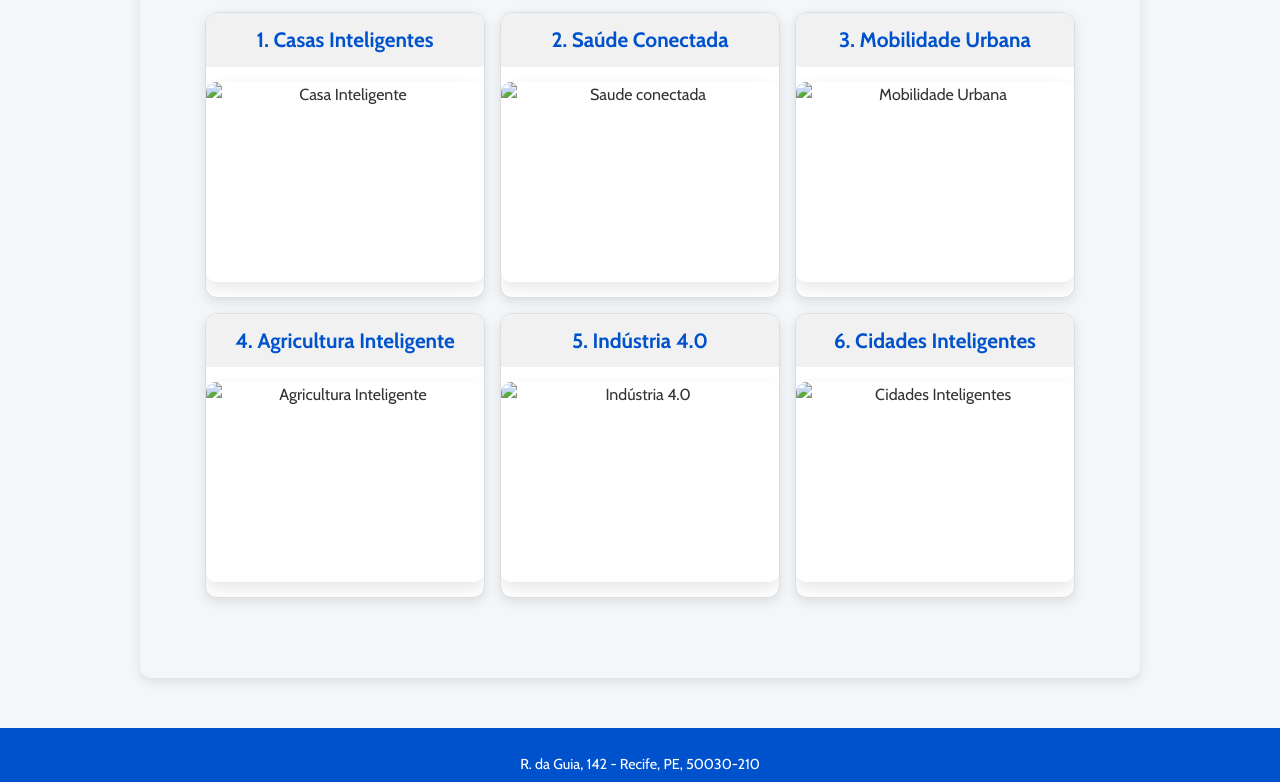
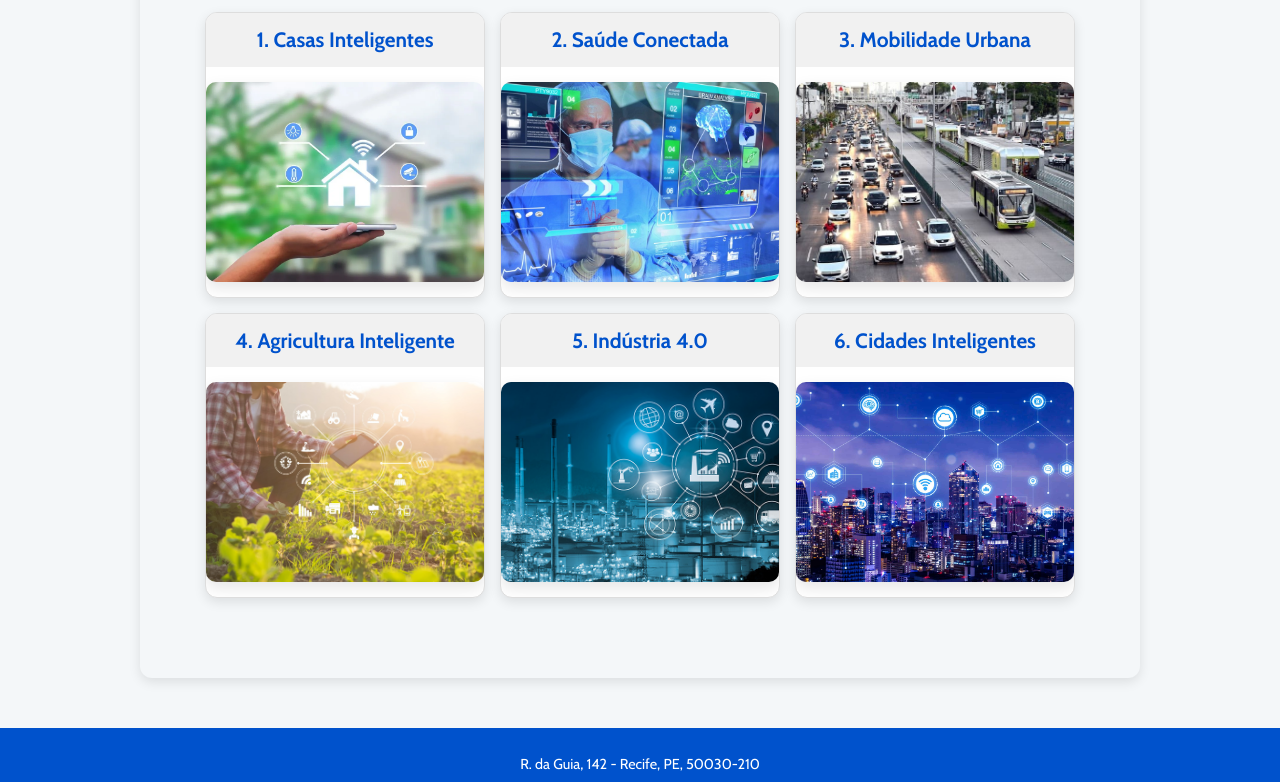
Before and after one commit to pauloricardoxp/Projeto-01--Softex, a plain HTML site: page index03.html in a window 1280 px wide. Shown: the part 446-1228 px from the top of the page. Drawn offline with nearby package versions, Linux system fonts and the light colour scheme; the site is published under a folder, as on GitHub Pages, so addresses that start at the root find nothing; a web font is replaced by a local one.

Commit message:
Ajuste nas imagens

```diff
--- a/index03.html
+++ b/index03.html
@@ -48,7 +48,7 @@
                             <details class="card">
                                 <summary>
                                     <h4>1. Casas Inteligentes</h4>
-                                    <img class="imagem" src="/assets/casa-inteligente.webp" alt="Casa Inteligente">
+                                    <img class="imagem" src="assets/casa-inteligente.webp" alt="Casa Inteligente">
                                 </summary>
                                     <br>
                                     <p>
@@ -67,7 +67,7 @@
                             <details class="card">
                                 <summary>
                                     <h4>2. Saúde Conectada</h4>
-                                    <img class="imagem" src="/assets/saude_conectada.jpg" alt="Saude conectada">
+                                    <img class="imagem" src="assets/saude_conectada.jpg" alt="Saude conectada">
                                 </summary>
                                     <br>
                                     <p>
@@ -86,7 +86,7 @@
                             <details class="card">
                                 <summary>
                                     <h4>3. Mobilidade Urbana</h4>
-                                    <img class="imagem" src="/assets/mobilidade-urbana.jpg" alt="Mobilidade Urbana">
+                                    <img class="imagem" src="assets/mobilidade-urbana.jpg" alt="Mobilidade Urbana">
                                 </summary>
                                     <br>
                                     <p>
@@ -106,7 +106,7 @@
                             <details class="card">
                                 <summary>
                                     <h4>4. Agricultura Inteligente</h4>
-                                    <img class="imagem" src="/assets/agricultura_inteligente.jpg" alt="Agricultura Inteligente">
+                                    <img class="imagem" src="assets/agricultura_inteligente.jpg" alt="Agricultura Inteligente">
                                 </summary>
                                     <br>
                                     <p>
@@ -126,7 +126,7 @@
                             <details class="card">
                                 <summary>
                                     <h4>5. Indústria 4.0</h4>
-                                    <img class="imagem" src="/assets/industria_4.jpg" alt="Indústria 4.0">
+                                    <img class="imagem" src="assets/industria_4.jpg" alt="Indústria 4.0">
                                 </summary>
                                     <br>
                                     <p>
@@ -146,7 +146,7 @@
                             <details class="card">
                                 <summary>
                                     <h4>6. Cidades Inteligentes</h4>
-                                    <img class="imagem" src="/assets/cidades_inteligentes.jpg" alt="Cidades Inteligentes">
+                                    <img class="imagem" src="assets/cidades_inteligentes.jpg" alt="Cidades Inteligentes">
                                 </summary>
                                     <br>
                                     <p>
```
Also changed, not shown: index.html (+1 -1 lines), index02.html (+1 -1 lines), index04.html (+1 -1 lines).
